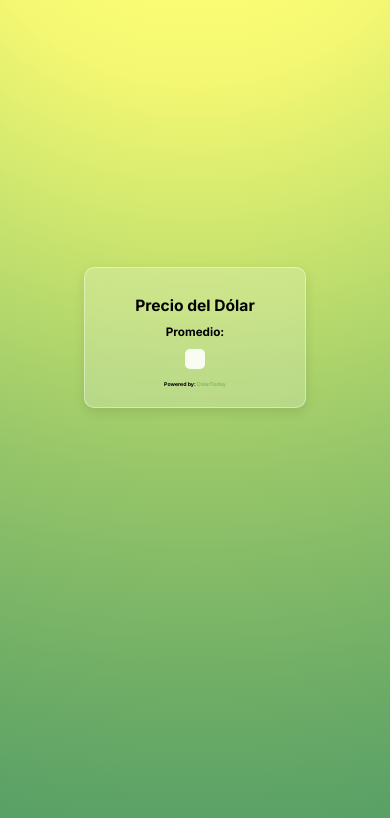
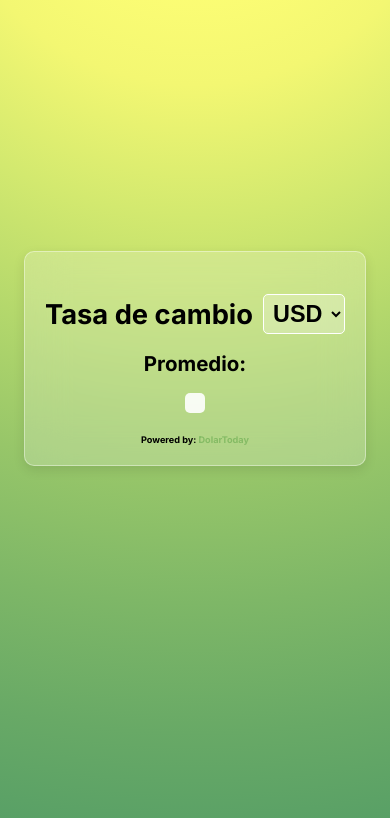
Before and after one commit to lutres/dolar-monitor, a website built with webpack: page src/index.html in a window 390 px wide. Built offline with nearby package versions, Linux system fonts and the light colour scheme; no server answers.

Commit message:
eur option

```diff
--- a/src/index.html
+++ b/src/index.html
@@ -13,7 +13,13 @@
                 <path d="M4 10.781c.148 1.667 1.513 2.85 3.591 3.003V15h1.043v-1.216c2.27-.179 3.678-1.438 3.678-3.3 0-1.59-.947-2.51-2.956-3.028l-.722-.187V3.467c1.122.11 1.879.714 2.07 1.616h1.47c-.166-1.6-1.54-2.748-3.54-2.875V1H7.591v1.233c-1.939.23-3.27 1.472-3.27 3.156 0 1.454.966 2.483 2.661 2.917l.61.162v4.031c-1.149-.17-1.94-.8-2.131-1.718H4zm3.391-3.836c-1.043-.263-1.6-.825-1.6-1.616 0-.944.704-1.641 1.8-1.828v3.495l-.2-.05zm1.591 1.872c1.287.323 1.852.859 1.852 1.769 0 1.097-.826 1.828-2.2 1.939V8.73l.348.086z"/>
             </svg> -->
                 <h3 class="date"></h3>
-            <h1 class="price-text">Precio del Dólar</h1>
+            <div class="fiat-div">
+                <h1 class="price-text">Tasa de cambio</h1>
+                <select name="" id="" class="custom-select">
+                    <option value="USD" class="usd"><h1>USD</h1></option>
+                    <option value="EUR" class="eur"><h1>EUR</h1></option>
+                </select>
+           </div>
             <h2>Promedio:</h2>
             <h1 class="price"></h1>
             <h6>Powered by: <span class="dolartoday">DolarToday</span></h6>
--- a/src/index.js
+++ b/src/index.js
@@ -3,6 +3,8 @@ import './styles.css';
 
 const date = document.querySelector('.date');
 const price = document.querySelector('.price')
+const select = document.querySelector('select');
+
 // DolarToday API
 
 fetch('https://s3.amazonaws.com/dolartoday/data.json', {
@@ -17,4 +19,15 @@ fetch('https://s3.amazonaws.com/dolartoday/data.json', {
     let priceOriginal = data.USD.promedio.toString();
     price.innerText = `${priceOriginal.substring(0, 1)}.${priceOriginal.substring(1,4)}.${priceOriginal.substring(4,7)},${priceOriginal.substring(8,10)} Bs.`
 
+    select.addEventListener('change', () => {
+
+        select.selectedOptions[0].value === 'USD' ? priceOriginal = data.USD.promedio.toString()
+                                                : priceOriginal = data.EUR.promedio.toString();
+
+
+        price.innerText = `${priceOriginal.substring(0, 1)}.${priceOriginal.substring(1,4)}.${priceOriginal.substring(4,7)},${priceOriginal.substring(8,10)} Bs.`
+
+    })
+
+
 })
--- a/src/styles.css
+++ b/src/styles.css
@@ -16,7 +16,7 @@ body {
     display: flex;
     flex-direction: column;
     text-align: center;
-    margin-top: -20vh;
+    margin-top: -15vh;
     width: fit-content;
     background-color: rgba(255, 255, 255, 0.2);
     backdrop-filter: blur(20px);
@@ -39,9 +39,45 @@ body {
     border-radius: 5px;
     background-color: rgba(255, 255, 255, 0.9);
 }
+select {
+    padding: 5px;
+    background-color: rgba(255, 255, 255, 0.25);
+    margin-left: 10px;
+    border-radius: 5px;
+    border: 1px solid white;
+    font-size: 3.5vw;
+    font-weight: bolder;
+    cursor: pointer;
+}
+.fiat-div {
+    display: flex;
+    align-items: center;
+}
+select h1{
+    margin: 0;
+
+    padding: 3px;
+    border: none;
+    background-color: transparent;
+    cursor: pointer;
+}
 h6 {
     margin-bottom: 10px;
 }
 .dolartoday {
     color: #85bb65;
 }
+@media screen and (max-width: 1024px) {
+    body {
+        font-size: 3.5vw;
+    }
+    #usd button, #eur button {
+        font-size: 3.5vw;
+    }
+    .container {
+        padding: 10px 20px 10px 20px;
+    }
+    select {
+        font-size: 6vw;
+    }
+}
```
Also changed, not shown: docs/index.html (+1 -1 lines), src/assets/webpack.png (deleted), 4 other files.
